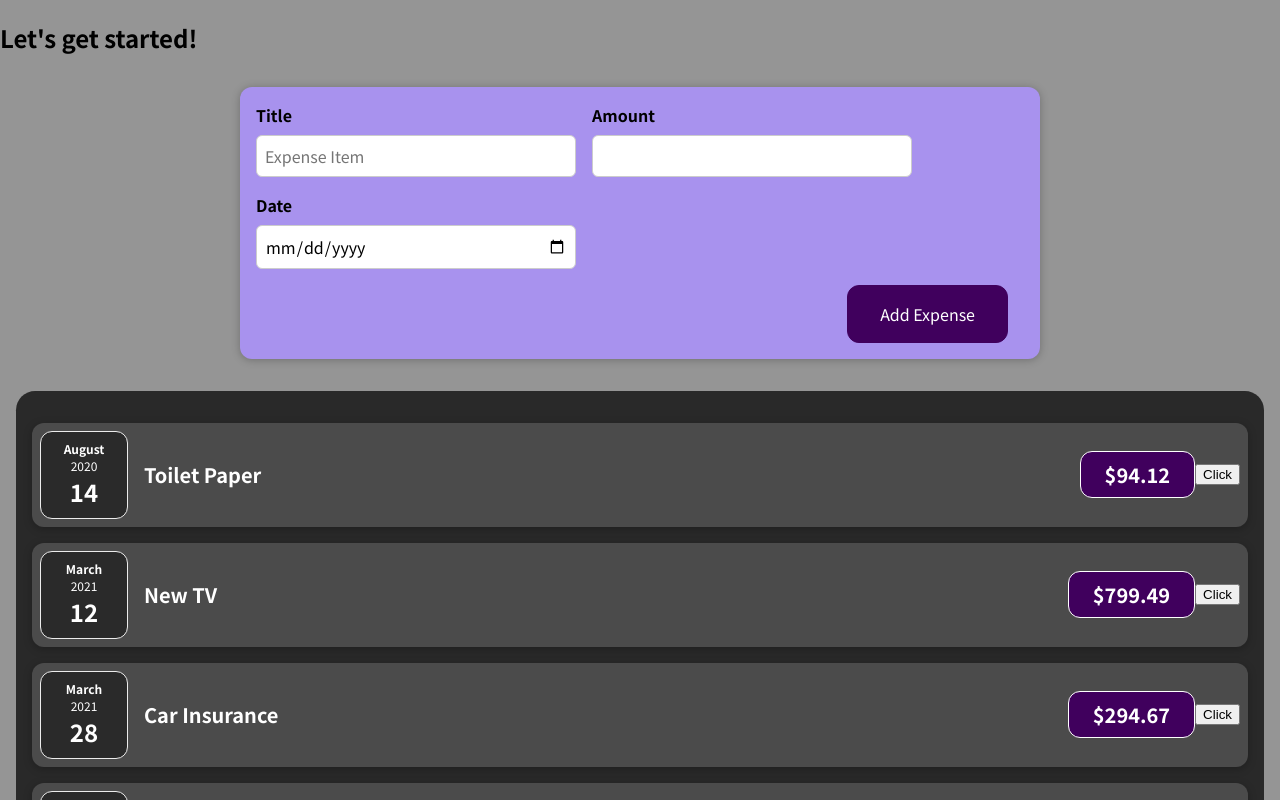
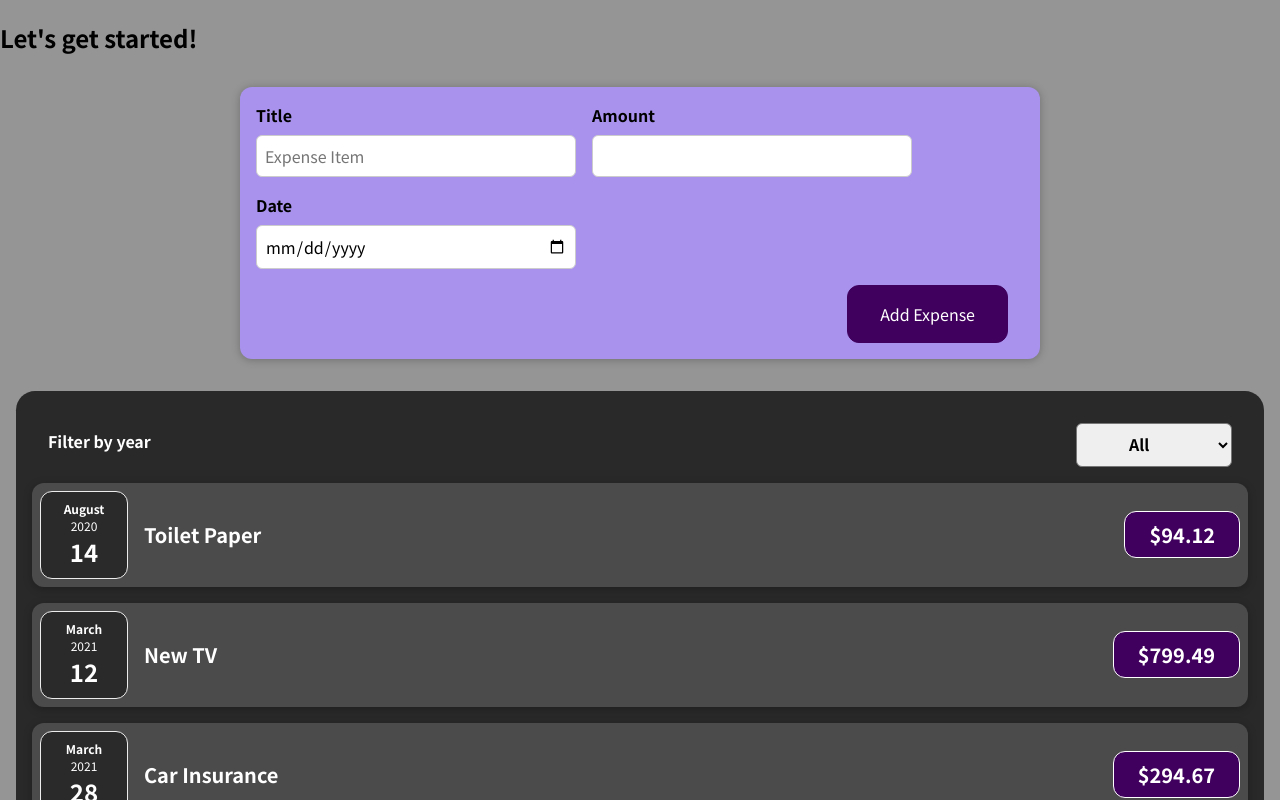
Before and after one commit to Hanbi58/React-Section-3, a React (Create React App) app: page / in a window 1280 px wide. Shown: the top 800 px of the page. Built offline with nearby package versions, Linux system fonts and the light colour scheme.

Commit message:
Marjor change coming

```diff
--- a/src/App.js
+++ b/src/App.js
@@ -1,3 +1,4 @@
+import { useState } from "react";
 import ExpenseDisplay from "./components/Functions/ExpenseDisplay";
 
 import NewExpense from "./components/NewExpense/NewExpense";
@@ -34,6 +35,7 @@
     <div>
       <h2>Let's get started!</h2>
       <NewExpense />
+
       <ExpenseDisplay expenseArr={expenses} />
     </div>
   );
--- a/src/components/Functions/ExpenseDisplay.js
+++ b/src/components/Functions/ExpenseDisplay.js
@@ -3,10 +3,24 @@
 
 import Card from "../UI/Card";
 
+import ExpensesFilter from "../NewExpense/ExpensesFilter";
+
+import { useState } from "react";
+
 function ExpenseDisplay(props) {
+  const [filArr, setFilArr] = useState(props.expenseArr);
+
+  const pickedYear = (year) => {
+    setFilArr(
+      year === "All"
+        ? props.expenseArr
+        : props.expenseArr.filter((i) => i.date.getFullYear() == year)
+    );
+  };
   return (
     <Card>
-      {props.expenseArr.map((i) => (
+      <ExpensesFilter parentFunction={pickedYear} defaultYeay="All" />
+      {filArr.map((i) => (
         <ExpenseItem className="expenses" item={i} />
       ))}
     </Card>
--- a/src/components/Functions/ExpenseItem.js
+++ b/src/components/Functions/ExpenseItem.js
@@ -1,23 +1,14 @@
 import "./ExpenseItem.css";
 import ExpenseDate from "./ExpenseDate";
 
-import { useState } from "react";
-
 function ExpenseItem(props) {
-  const [ctt, setCtt] = useState(props.item.title);
-
-  const changeTitle = () => {
-    setCtt("Updated");
-  };
-
   return (
     <div className="expense-item">
       <ExpenseDate date={props.item.date} />
       <div className="expense-item__description">
-        <h2>{ctt}</h2>
+        <h2>{props.item.title}</h2>
       </div>
       <div className="expense-item__price">${props.item.amount}</div>
-      <button onClick={changeTitle}>Click</button>
     </div>
   );
 }
--- a/src/components/NewExpense/ExpenseForm.js
+++ b/src/components/NewExpense/ExpenseForm.js
@@ -1,7 +1,7 @@
 import { useState } from "react";
 import "./ExpenseForm.css";
 
-const ExpenseForm = () => {
+const ExpenseForm = (props) => {
   const [enteredTitle, setEnteredTitle] = useState("");
   const titleChangeHandler = (e) => {
     setEnteredTitle(e.target.value);
@@ -17,7 +17,7 @@
     setEnteredDate(e.target.value);
   };
 
-  const sybmitHandler = (e) => {
+  const submitHandler = (e) => {
     e.preventDefault();
 
     const expenseData = {
@@ -25,15 +25,20 @@
       amount: enteredAmount,
       date: new Date(enteredDate).toDateString(),
     };
+    props.onSaveExpenseData(expenseData);
+    setEnteredTitle("");
+    setEnteredAmount("");
+    setEnteredDate("");
 
-    console.log(expenseData);
+    // document.querySelector("form").reset();
   };
   return (
-    <form onSubmit={sybmitHandler}>
+    <form onSubmit={submitHandler}>
       <div className="new-expense__controls">
         <div className="new-expense__control">
           <label>Title</label>
           <input
+            value={enteredTitle}
             type="text"
             placeholder="Expense Item"
             onChange={titleChangeHandler}
@@ -42,6 +47,7 @@
         <div className="new-expense__control">
           <label>Amount</label>
           <input
+            value={enteredAmount}
             type="number"
             min="0.1"
             step="0.1"
@@ -51,6 +57,7 @@
         <div className="new-expense__control">
           <label>Date</label>
           <input
+            value={enteredDate}
             type="date"
             min="2019-01-01"
             max="2022-12-31"
--- /dev/null
+++ b/src/components/NewExpense/ExpensesFilter.css
@@ -0,0 +1,24 @@
+.expenses-filter {
+  color: white;
+  padding: 0 1rem;
+}
+
+.expenses-filter__control {
+  display: flex;
+  width: 100%;
+  align-items: center;
+  justify-content: space-between;
+  margin: 1rem 0;
+}
+
+.expenses-filter label {
+  font-weight: bold;
+  margin-bottom: 0.5rem;
+}
+
+.expenses-filter select {
+  font: inherit;
+  padding: 0.5rem 3rem;
+  font-weight: bold;
+  border-radius: 6px;
+}
--- /dev/null
+++ b/src/components/NewExpense/ExpensesFilter.js
@@ -0,0 +1,25 @@
+import "./ExpensesFilter.css";
+
+const ExpensesFilter = (props) => {
+  const pickYear = (e) => {
+    props.parentFunction(e.target.value);
+  };
+  return (
+    <div className="expenses-filter">
+      <div className="expenses-filter__control">
+        <label>Filter by year</label>
+        <select onChange={pickYear}>
+          <option value="2022">2022</option>
+          <option value="2021">2021</option>
+          <option value="2020">2020</option>
+          <option value="2019">2019</option>
+          <option selected value="All">
+            All
+          </option>
+        </select>
+      </div>
+    </div>
+  );
+};
+
+export default ExpensesFilter;
--- a/src/components/NewExpense/NewExpense.js
+++ b/src/components/NewExpense/NewExpense.js
@@ -1,10 +1,19 @@
 import "./NewExpense.css";
 import ExpenseForm from "./ExpenseForm";
 
-const NewExpense = () => {
+const NewExpense = (props) => {
+  const saveExpenseDataHandler = (enteredExpenseData) => {
+    const expenseData = {
+      ...enteredExpenseData,
+      id: Math.random().toString(),
+    };
+    props.onAddExpense(expenseData);
+    console.log(expenseData);
+  };
+
   return (
     <div className="new-expense">
-      <ExpenseForm />
+      <ExpenseForm onSaveExpenseData={saveExpenseDataHandler} />
     </div>
   );
 };
```
Also changed, not shown: 1 other file (tests, documents, lock files or other folders).
